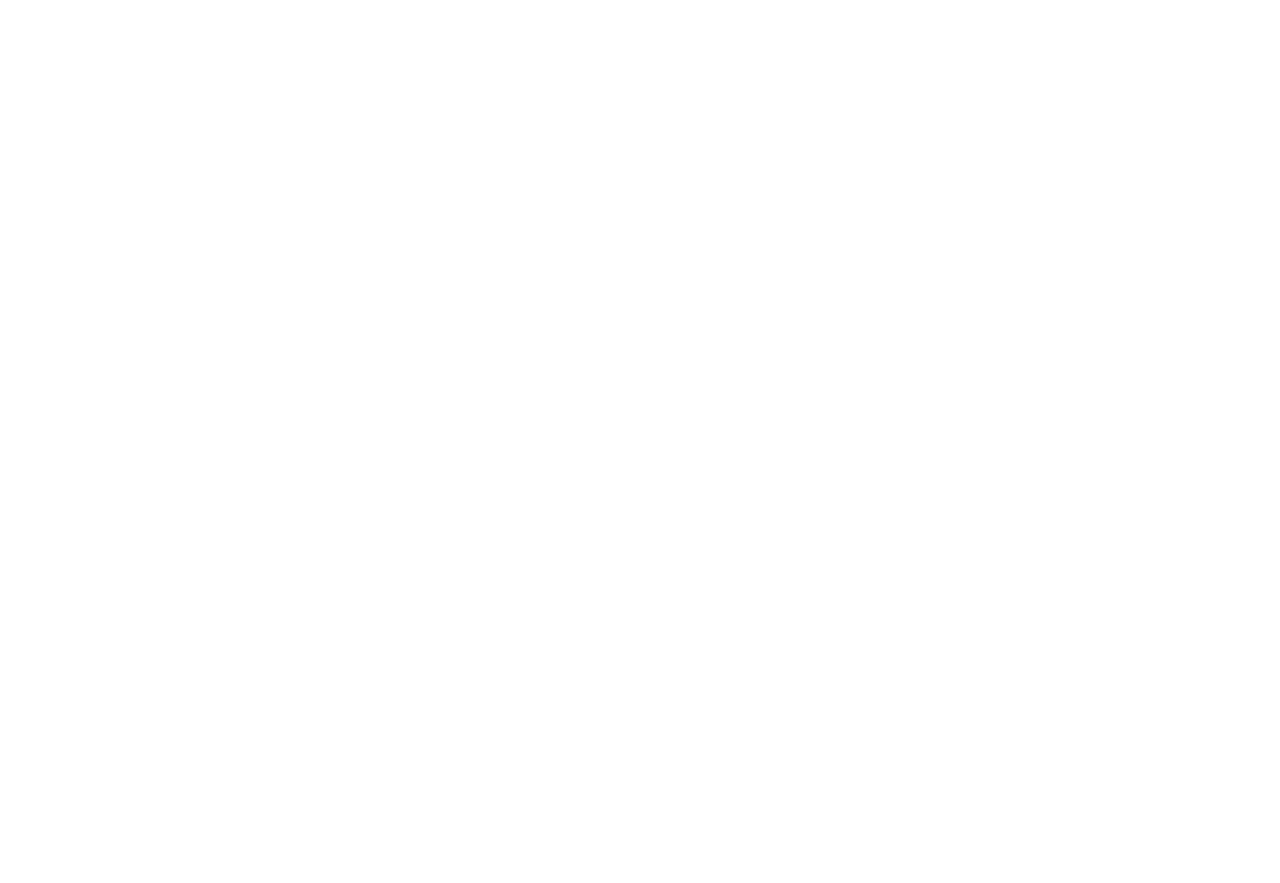
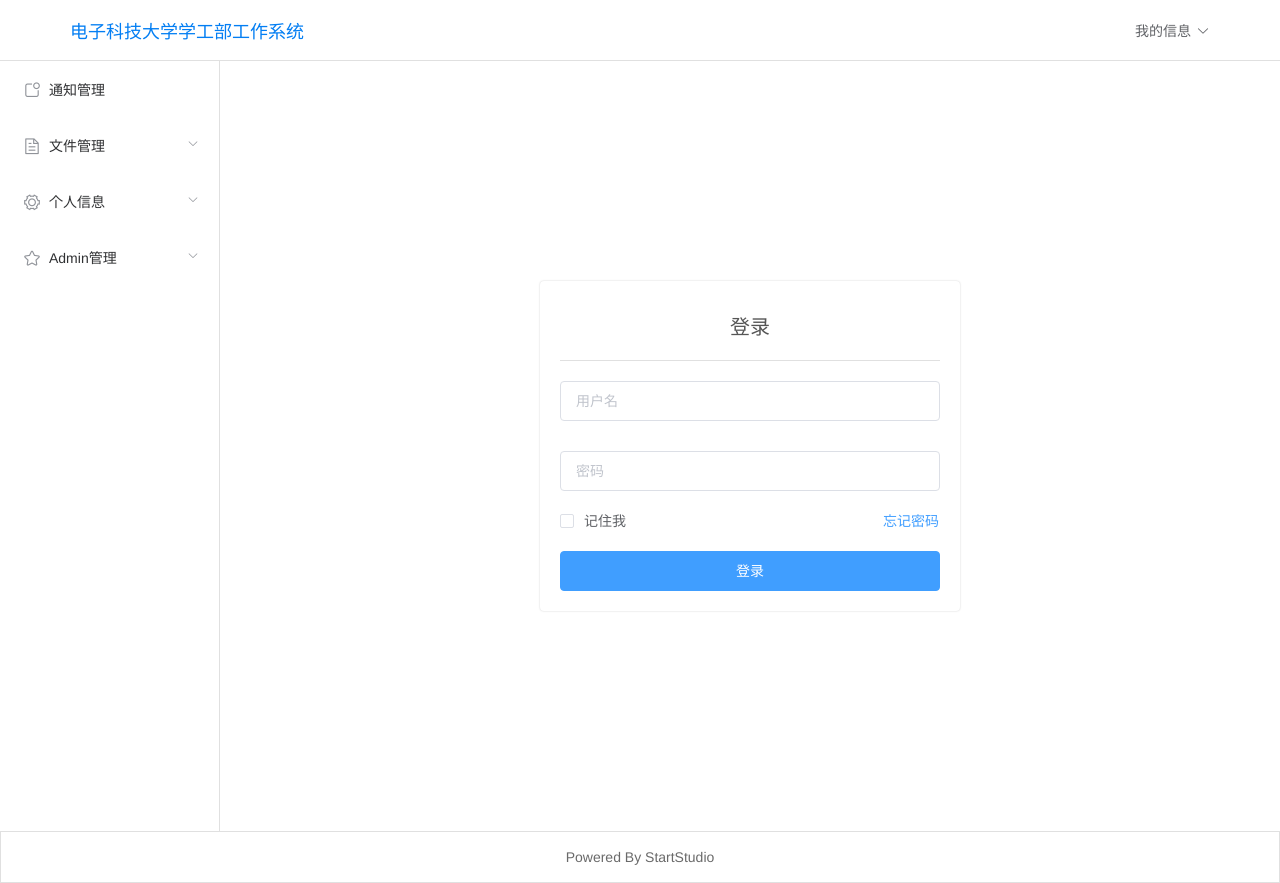
Before and after one commit to lhmiao/xgb_work_system, a Vue app: page /#/login in a window 1280 px wide. Before the commit the page ends 800 px from the top, so only its background shows below. Built offline with nearby package versions, Linux system fonts and the light colour scheme.

Commit message:
添加路由权限管理,大体完成login页面

```diff
--- a/src/components/BaseLayout.vue
+++ b/src/components/BaseLayout.vue
@@ -1,9 +1,14 @@
 <template>
   <div class="baseLayout">
     <my-header></my-header>
-    <main>
-      <router-view></router-view>
-    </main>
+    <el-container>
+      <el-aside width="220px" v-if="isLoggedIn">
+        <my-aside></my-aside>
+      </el-aside>
+      <el-main>
+        <router-view></router-view>
+      </el-main>
+    </el-container>
     <my-footer></my-footer>
   </div>
 </template>
@@ -11,14 +16,21 @@
 <script>
 import myHeader from './MyHeader'
 import myFooter from './MyFooter'
+import myAside from './MyAside'
 
 export default {
+  computed: {
+    isLoggedIn () {
+      return this.$store.state.isLoggedIn
+    }
+  },
   created () {
-    // check login in here
+    // this.$store.commit('logout')
   },
   components: {
     myHeader,
-    myFooter
+    myFooter,
+    myAside
   }
 }
 </script>
@@ -36,7 +48,11 @@
   flex: 0 0 auto;
 }
 
-main {
+.el-container {
   flex: 1 0 auto;
 }
+
+.el-aside {
+  border-right: 1px solid #e0e0e0;
+}
 </style>
--- /dev/null
+++ b/src/components/MyAside.vue
@@ -0,0 +1,45 @@
+<template>
+  <div class="my-aside">
+    <el-menu router>
+      <el-menu-item index="/news">
+        <i class="el-icon-news"></i>
+        <span slot="title">通知管理</span>
+      </el-menu-item>
+      <el-submenu index="document">
+        <template slot="title">
+          <i class="el-icon-document"></i>
+          <span>文件管理</span>
+        </template>
+        <el-menu-item index="/document/download">下载区文件</el-menu-item>
+        <el-menu-item index="/document/work">工作区文件</el-menu-item>
+      </el-submenu>
+      <el-submenu index="user">
+        <template slot="title">
+          <i class="el-icon-setting"></i>
+          <span>个人信息</span>
+        </template>
+        <el-menu-item index="/userInfo">我的信息</el-menu-item>
+        <el-menu-item index="/resetPassword">修改密码</el-menu-item>
+      </el-submenu>
+      <el-submenu index="admin">
+        <template slot="title">
+          <i class="el-icon-star-off"></i>
+          <span>Admin管理</span>
+        </template>
+        <el-menu-item index="/manage/department">部门管理</el-menu-item>
+        <el-menu-item index="/manage/user">用户管理</el-menu-item>
+      </el-submenu>
+    </el-menu>
+  </div>
+</template>
+
+<script>
+export default {
+}
+</script>
+
+<style lang="scss" scoped>
+.el-menu {
+  border: none;
+}
+</style>
--- a/src/components/MyFooter.vue
+++ b/src/components/MyFooter.vue
@@ -1,6 +1,6 @@
 <template>
   <div class="my-footer">
-    <span>Powered by StartStudio</span>
+    <span>Powered By StartStudio</span>
   </div>
 </template>
 
@@ -11,13 +11,13 @@
 
 <style lang="scss" scoped>
 .my-footer {
-  height: 60px;
+  height: 50px;
   text-align: center;
   border: 1px solid #e0e0e0;
 
   span {
-    line-height: 60px;
-    font-size: 1px;
+    line-height: 50px;
+    font-size: 14px;
     color: #6a6a6a;
   }
 }
--- a/src/components/MyHeader.vue
+++ b/src/components/MyHeader.vue
@@ -1,7 +1,7 @@
 <template>
   <div class="my-header">
     <span class="title" @click="toIndex" title="回到首页">电子科技大学学工部工作系统</span>
-    <el-dropdown v-if="islogged" @command="handleCommand">
+    <el-dropdown v-if="isloggedIn" @command="handleCommand">
       <span class="el-dropdown-link">
         我的信息<i class="el-icon-arrow-down el-icon--right"></i>
       </span>
@@ -17,8 +17,8 @@
 <script>
 export default {
   computed: {
-    islogged () {
-      return true
+    isloggedIn () {
+      return this.$store.state.isLoggedIn
     }
   },
   methods: {
@@ -57,7 +57,7 @@
   padding: 0 70px;
   font-size: 18px;
   color: #037ef3;
-  border: 1px solid #e0e0e0;
+  border-bottom: 1px solid #e0e0e0;
 
   .title {
     cursor: pointer;
--- a/src/main.js
+++ b/src/main.js
@@ -5,14 +5,31 @@
 import router from './router'
 import ElementUI from 'element-ui'
 import 'element-ui/lib/theme-chalk/index.css'
+import store from './vuex'
 
 Vue.config.productionTip = false
 Vue.use(ElementUI)
+
+// 无需登录即可前往的页面的路径
+const unrequireLoginPath = ['/login', '/resetPassword', '/pageNotFound']
+router.beforeEach((to, from, next) => {
+  if (unrequireLoginPath.includes(to.path)) {
+    next()
+  } else {
+    if (store.state.isLoggedIn) {
+      next()
+    } else {
+      router.app.$message('请先登录')
+      next('/login')
+    }
+  }
+})
 
 /* eslint-disable no-new */
 new Vue({
   el: '#app',
   router,
+  store,
   components: { App },
   template: '<App/>'
 })
--- /dev/null
+++ b/src/pages/login.vue
@@ -0,0 +1,98 @@
+<template>
+  <div class="login">
+    <div class="title">登录</div>
+    <el-input class="username" v-model="username" placeholder="用户名"></el-input>
+    <el-input class="password" type="password" v-model="password" placeholder="密码"></el-input>
+    <div class="action">
+      <el-checkbox v-model="checked">记住我</el-checkbox>
+      <el-button type="text" @click="resetPassword">忘记密码</el-button>
+    </div>
+    <el-button class="login-btn" type="primary" @click="login">登录</el-button>
+  </div>
+</template>
+
+<script>
+export default {
+  data () {
+    return {
+      username: '',
+      password: '',
+      checked: false
+    }
+  },
+  methods: {
+    resetPassword () {
+      this.$router.push('/resetPassword')
+    },
+    login () {
+      if (this.username === '') {
+        this.$message.error('请输入用户名')
+        return
+      } else if (this.password === '') {
+        this.$message.error('请输入密码')
+        return
+      }
+      if (this.checked) {
+        const loginInfo = {
+          username: this.username,
+          password: this.password
+        }
+        localStorage.loginInfo = JSON.stringify(loginInfo)
+      } else {
+        localStorage.clear()
+      }
+      this.$message('登录成功')
+      // this.$router.push('/index')
+    }
+  },
+  created () {
+    if (localStorage.loginInfo === undefined) {
+      this.checked = false
+    } else {
+      this.checked = true
+      const loginInfo = JSON.parse(localStorage.loginInfo)
+      this.username = loginInfo.username
+      this.password = loginInfo.password
+    }
+  }
+}
+</script>
+
+<style lang="scss" scoped>
+.login {
+  width: 380px;
+  margin: 200px auto;
+  padding: 20px;
+  box-shadow: 0 0px 2px 0 rgba(0, 0, 0, .2);
+  border-radius: 4px;
+
+  .title {
+    margin-bottom: 20px;
+    padding: 10px 0 20px 0;
+    font-size: 20px;
+    text-align: center;
+    color: #555;
+    border-bottom: 1px solid #e0e0e0;
+  }
+
+  .username {
+    margin-bottom: 30px;
+  }
+
+  .password {
+    margin-bottom: 10px;
+  }
+
+  .action {
+    display: flex;
+    flex-flow: row nowrap;
+    justify-content: space-between;
+    align-items: center;
+    margin-bottom: 10px;
+  }
+
+  .login-btn {
+    width: 100%;
+  }
+}
+</style>
--- a/src/router/index.js
+++ b/src/router/index.js
@@ -1,6 +1,7 @@
 import Vue from 'vue'
 import Router from 'vue-router'
 import BaseLayout from '@/components/BaseLayout'
+import Login from '@/pages/login'
 
 Vue.use(Router)
 
@@ -9,7 +10,15 @@
     {
       path: '/',
       name: 'baseLayout',
-      component: BaseLayout
+      component: BaseLayout,
+      redirect: '/login',
+      children: [
+        {
+          path: '/login',
+          name: 'login',
+          component: Login
+        }
+      ]
     }
   ]
 })
--- /dev/null
+++ b/src/vuex/index.js
@@ -0,0 +1,20 @@
+import Vue from 'vue'
+import Vuex from 'vuex'
+
+Vue.use(Vuex)
+
+const store = new Vuex.Store({
+  state: {
+    isLoggedIn: true
+  },
+  mutations: {
+    login (state) {
+      state.isLoggedIn = true
+    },
+    logout (state) {
+      state.isLoggedIn = false
+    }
+  }
+})
+
+export default store
```
